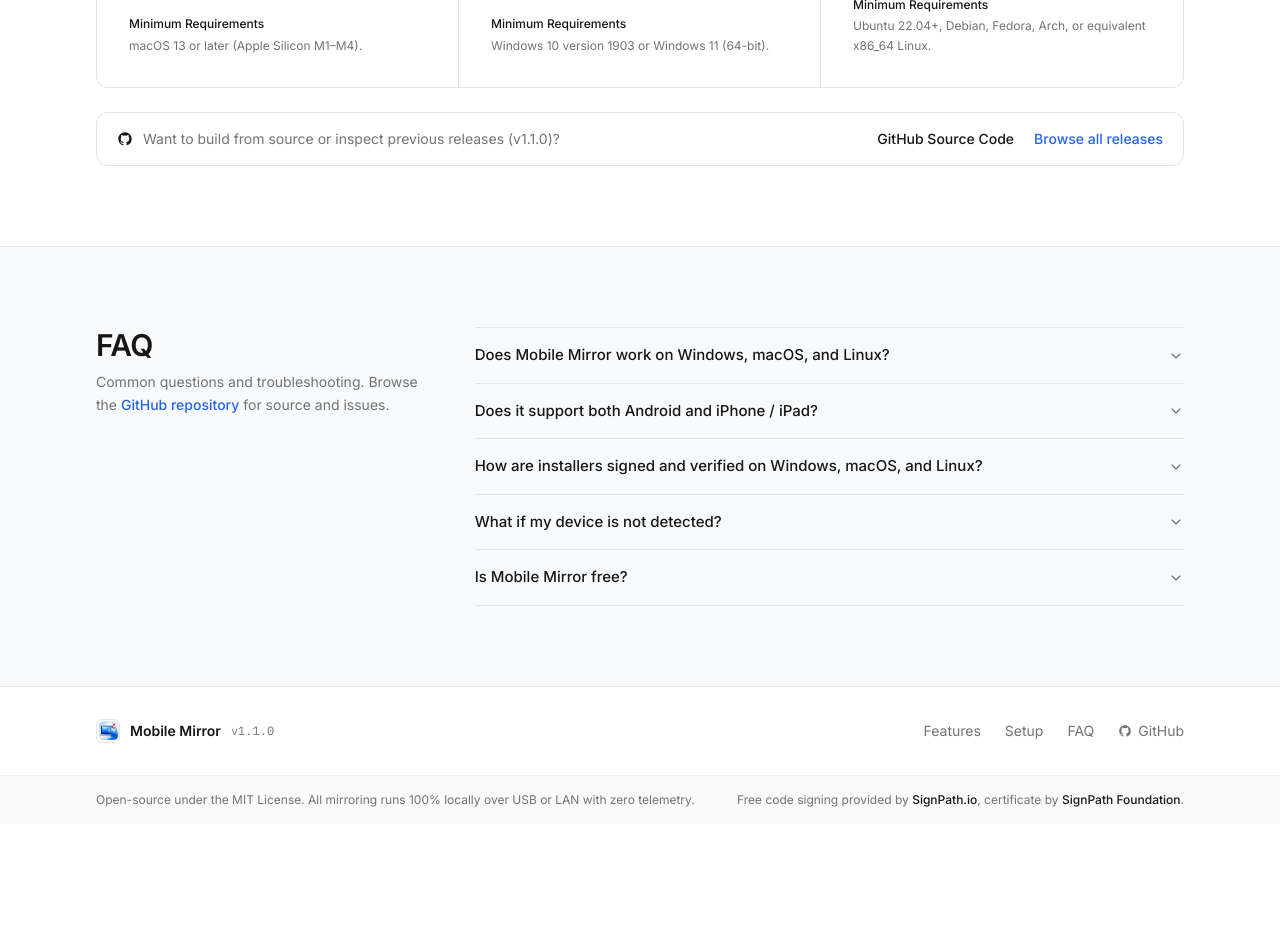
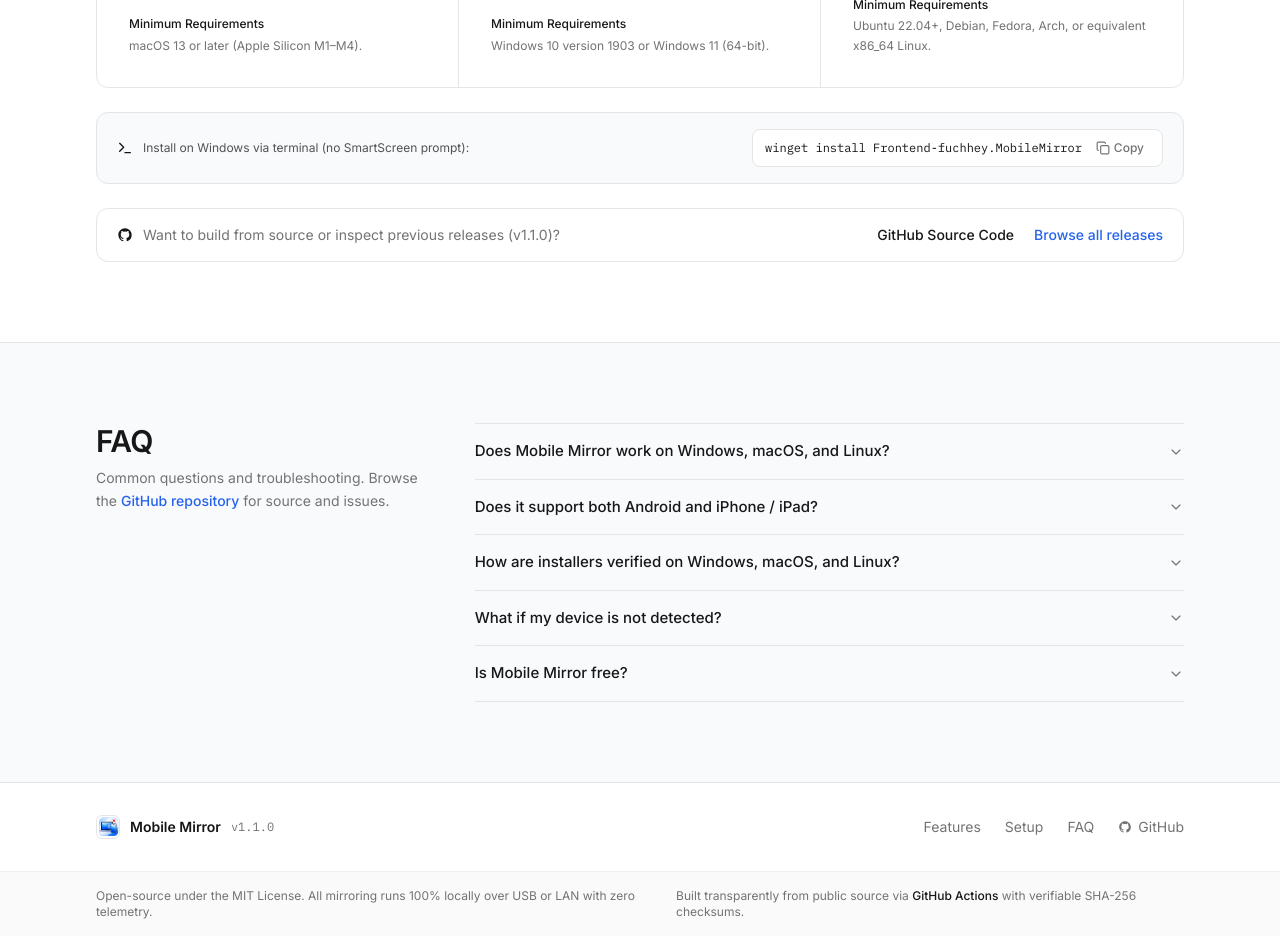
Before and after one commit to Frontend-fuchhey/mobile-mirror-web, a Next.js app: page / in a window 1280 px wide. Shown: the part 2180-3116 px from the top of the page. Before the commit the page ends 3004 px from the top, so only its background shows below. Built offline with nearby package versions, Linux system fonts and the light colour scheme; no server answers.

Commit message:
Add winget zero-SmartScreen install bar and update FAQ/Footer verification details

```diff
--- a/src/components/FaqSection.tsx
+++ b/src/components/FaqSection.tsx
@@ -16,9 +16,9 @@ const FAQ_ITEMS = [
       "Yes. Android phones connect over USB (ADB) at up to 120 FPS with system audio and voice-isolated microphone capture. iPhones and iPads connect wirelessly via built-in AirPlay 1 & 2 (with FairPlay authentication and AAC-ELD audio) or over USB QuickTime mode.",
   },
   {
-    question: "How are installers signed and verified on Windows, macOS, and Linux?",
+    question: "How are installers verified on Windows, macOS, and Linux?",
     answer:
-      "All release binaries are compiled directly from public source code in GitHub Actions with SHA-256 checksums (SHA256SUMS.txt). Free Windows code signing is provided by SignPath.io (certificate by SignPath Foundation). On macOS, if Gatekeeper prompts on first launch, run the included 'First Time Open (Bypass Gatekeeper).command' inside the DMG or right-click Mobile Mirror.app → Open.",
+      "All release binaries are compiled directly from public source code in GitHub Actions with verifiable SHA-256 checksums (SHA256SUMS.txt). Because Mobile Mirror is a free community open-source project without a paid commercial certificate, Windows SmartScreen may show a one-time notice on direct browser downloads — click 'More info' → 'Run anyway', or install cleanly via PowerShell with `winget install Frontend-fuchhey.MobileMirror`. On macOS, run the included 'First Time Open (Bypass Gatekeeper).command' inside the DMG or right-click Mobile Mirror.app → Open.",
   },
   {
     question: "What if my device is not detected?",
--- a/src/components/Footer.tsx
+++ b/src/components/Footer.tsx
@@ -64,25 +64,16 @@ export function Footer() {
             Open-source under the MIT License. All mirroring runs 100% locally over USB or LAN with zero telemetry.
           </p>
           <p>
-            Free code signing provided by{" "}
+            Built transparently from public source via{" "}
             <a
-              href="https://signpath.io/"
+              href={SITE_CONFIG.releasesUrl}
               target="_blank"
               rel="noopener noreferrer"
               className="hover-underline font-medium text-[#171717]"
             >
-              SignPath.io
-            </a>
-            , certificate by{" "}
-            <a
-              href="https://signpath.org/"
-              target="_blank"
-              rel="noopener noreferrer"
-              className="hover-underline font-medium text-[#171717]"
-            >
-              SignPath Foundation
-            </a>
-            .
+              GitHub Actions
+            </a>{" "}
+            with verifiable SHA-256 checksums.
           </p>
         </div>
       </div>
--- a/src/components/PlatformDownload.tsx
+++ b/src/components/PlatformDownload.tsx
@@ -1,7 +1,7 @@
 "use client";
 
 import { useState, useSyncExternalStore } from "react";
-import { Download } from "lucide-react";
+import { Check, Copy, Download, Terminal } from "lucide-react";
 import { AppleIcon, GitHubIcon, LinuxIcon, WindowsIcon } from "@/components/Icons";
 import {
   PLATFORM_DOWNLOADS,
@@ -141,7 +141,17 @@ const DOWNLOAD_CARDS: Array<{
 export function AllPlatformsDownloadRow() {
   const autoDetected = useDetectedPlatform();
   const [hovered, setHovered] = useState<PlatformId | null>(null);
+  const [copiedWinget, setCopiedWinget] = useState(false);
   const selected = hovered ?? autoDetected;
+  const wingetCommand = "winget install Frontend-fuchhey.MobileMirror";
+
+  const copyWinget = () => {
+    if (typeof navigator !== "undefined" && navigator.clipboard) {
+      navigator.clipboard.writeText(wingetCommand).catch(() => {});
+      setCopiedWinget(true);
+      setTimeout(() => setCopiedWinget(false), 2000);
+    }
+  };
 
   return (
     <div id="download" className="w-full">
@@ -209,6 +219,37 @@ export function AllPlatformsDownloadRow() {
         </div>
       </div>
 
+      {/* Windows Package Manager (winget) zero-warning install bar */}
+      <div className="mt-6 flex flex-col items-start justify-between gap-3 rounded-xl border border-[#e5e5e5] bg-[#f8fafc] px-5 py-4 sm:flex-row sm:items-center">
+        <div className="flex items-center gap-2.5 text-xs text-[#525252]">
+          <Terminal className="h-4 w-4 shrink-0 text-[#171717]" />
+          <span>Install on Windows via terminal (no SmartScreen prompt):</span>
+        </div>
+        <div className="flex w-full items-center justify-between gap-2 rounded-lg border border-[#e5e5e5] bg-white px-3 py-1.5 sm:w-auto">
+          <code className="font-mono text-xs text-[#171717]">
+            {wingetCommand}
+          </code>
+          <button
+            type="button"
+            onClick={copyWinget}
+            aria-label="Copy winget install command"
+            className="inline-flex h-6 items-center gap-1 rounded px-1.5 text-xs font-medium text-[#737373] transition-colors hover:bg-[#f5f5f5] hover:text-[#171717]"
+          >
+            {copiedWinget ? (
+              <>
+                <Check className="h-3.5 w-3.5 text-emerald-600" />
+                <span className="text-emerald-600">Copied</span>
+              </>
+            ) : (
+              <>
+                <Copy className="h-3.5 w-3.5" />
+                <span>Copy</span>
+              </>
+            )}
+          </button>
+        </div>
+      </div>
+
       {/* GitHub Source Code & All Releases row */}
       <div className="mt-6 flex flex-col items-center justify-between gap-3 rounded-xl border border-[#e5e5e5] bg-white px-5 py-4 sm:flex-row">
         <div className="flex items-center gap-2.5 text-sm text-[#737373]">
```
Also changed, not shown: 1 other file (tests, documents, lock files or other folders).
